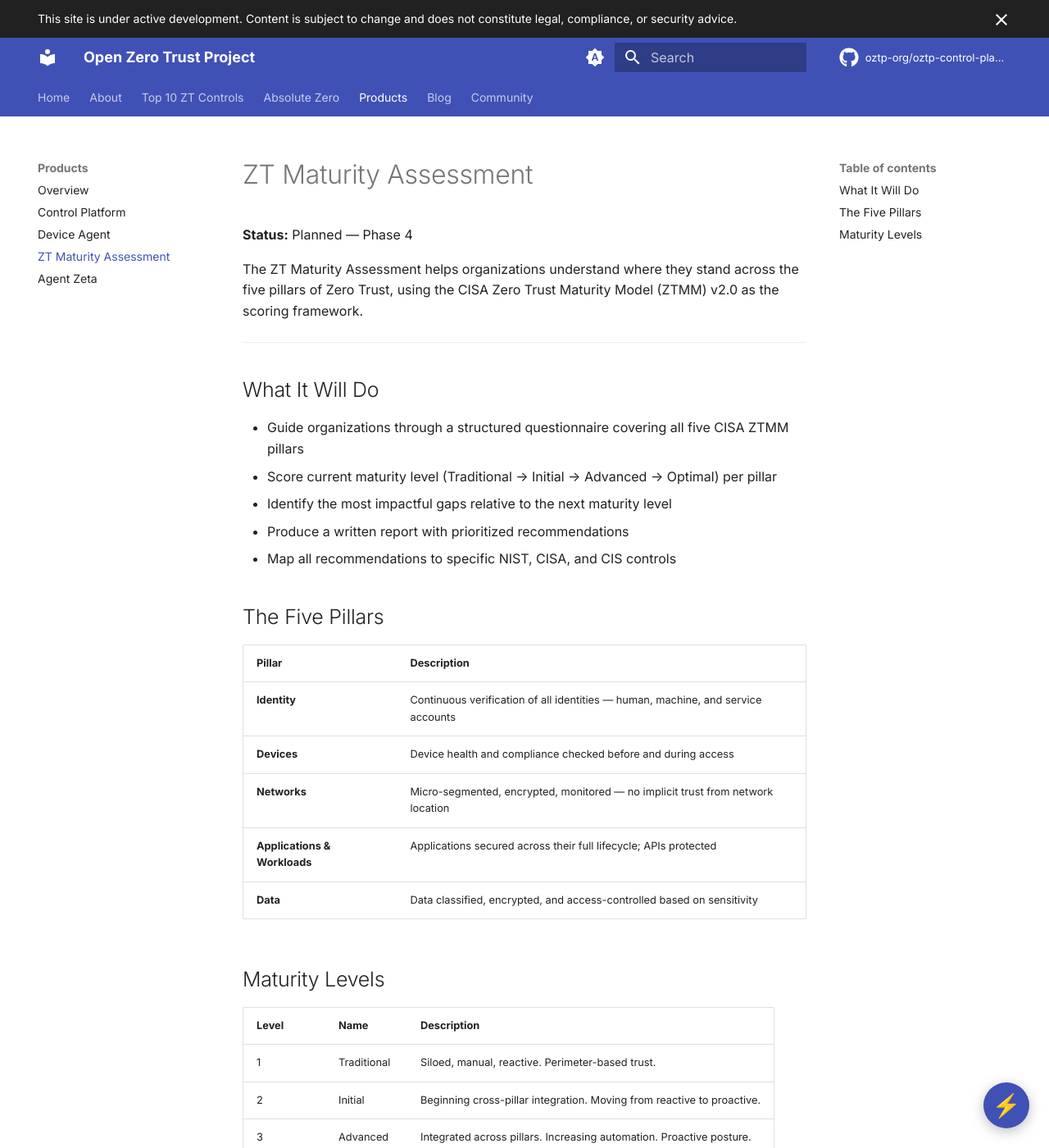
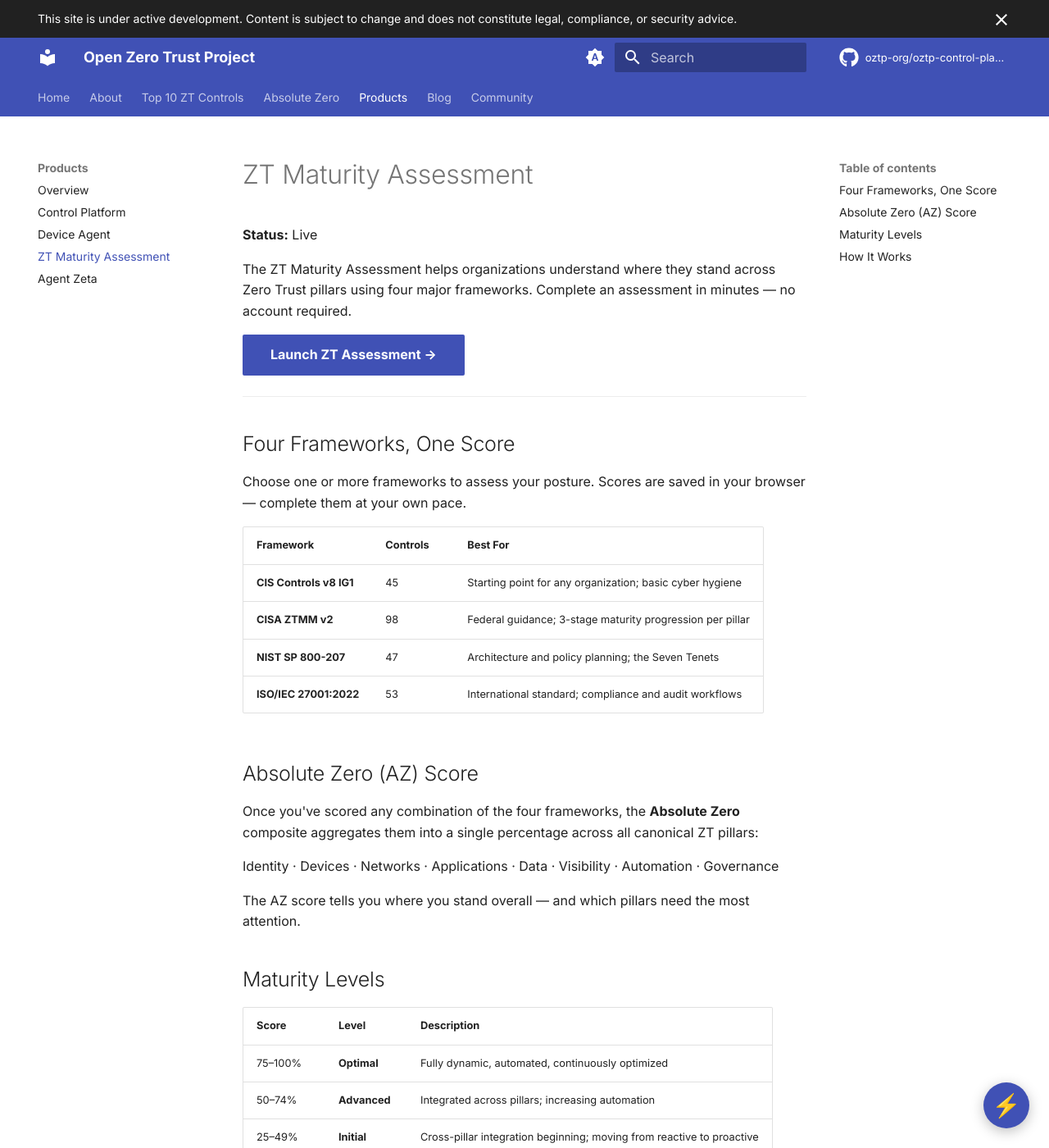
Before and after one commit to oztp-org/oztp-org.github.io, an MkDocs documentation site: the page built from docs/products/zt-assessment.md, in a window 1280 px wide and 1400 px high. Shown: the whole window at 82% size. Built offline with MkDocs 1.6.1 and Material for MkDocs 9.7.7, drawn with Linux system fonts in a browser that asks for light colours; comment, search, counter and statistics services are not loaded; some of the changed text lies outside the part shown.

Commit message:
Launch ZT Assessment: announce banner + updated product page
Adds a site-wide announcement banner on every page (MkDocs Material
announce block) linking to the live assessment tool.

Updates zt-assessment.md from "Planned — Phase 4" to live status:
  - Primary CTA button linking to /assessments
  - Framework table (CIS, ZTMM, NIST, ISO 27001) with control counts
  - Absolute Zero composite score description
  - Updated maturity table with score percentages
  - Step-by-step how it works

Co-Authored-By: Claude Sonnet 4.6 <noreply@anthropic.com>

```diff
--- a/docs/products/zt-assessment.md
+++ b/docs/products/zt-assessment.md
@@ -1,41 +1,50 @@
 # ZT Maturity Assessment
 
-**Status:** Planned — Phase 4
+**Status:** Live
 
-The ZT Maturity Assessment helps organizations understand where they stand across the five pillars of Zero Trust, using the CISA Zero Trust Maturity Model (ZTMM) v2.0 as the scoring framework.
+The ZT Maturity Assessment helps organizations understand where they stand across Zero Trust pillars using four major frameworks. Complete an assessment in minutes — no account required.
+
+[Launch ZT Assessment →](https://oztp-control-platform-651946913194.us-east1.run.app/assessments){ .md-button .md-button--primary target=_blank }
 
 ---
 
-## What It Will Do
+## Four Frameworks, One Score
 
-- Guide organizations through a structured questionnaire covering all five CISA ZTMM pillars
-- Score current maturity level (Traditional → Initial → Advanced → Optimal) per pillar
-- Identify the most impactful gaps relative to the next maturity level
-- Produce a written report with prioritized recommendations
-- Map all recommendations to specific NIST, CISA, and CIS controls
+Choose one or more frameworks to assess your posture. Scores are saved in your browser — complete them at your own pace.
 
-## The Five Pillars
+| Framework | Controls | Best For |
+|---|---|---|
+| **CIS Controls v8 IG1** | 45 | Starting point for any organization; basic cyber hygiene |
+| **CISA ZTMM v2** | 98 | Federal guidance; 3-stage maturity progression per pillar |
+| **NIST SP 800-207** | 47 | Architecture and policy planning; the Seven Tenets |
+| **ISO/IEC 27001:2022** | 53 | International standard; compliance and audit workflows |
 
-| Pillar | Description |
-|---|---|
-| **Identity** | Continuous verification of all identities — human, machine, and service accounts |
-| **Devices** | Device health and compliance checked before and during access |
-| **Networks** | Micro-segmented, encrypted, monitored — no implicit trust from network location |
-| **Applications & Workloads** | Applications secured across their full lifecycle; APIs protected |
-| **Data** | Data classified, encrypted, and access-controlled based on sensitivity |
+## Absolute Zero (AZ) Score
+
+Once you've scored any combination of the four frameworks, the **Absolute Zero** composite aggregates them into a single percentage across all canonical ZT pillars:
+
+Identity · Devices · Networks · Applications · Data · Visibility · Automation · Governance
+
+The AZ score tells you where you stand overall — and which pillars need the most attention.
 
 ## Maturity Levels
 
-| Level | Name | Description |
+| Score | Level | Description |
 |---|---|---|
-| 1 | Traditional | Siloed, manual, reactive. Perimeter-based trust. |
-| 2 | Initial | Beginning cross-pillar integration. Moving from reactive to proactive. |
-| 3 | Advanced | Integrated across pillars. Increasing automation. Proactive posture. |
-| 4 | Optimal | Fully dynamic, automated, continuously optimized. |
+| 75–100% | **Optimal** | Fully dynamic, automated, continuously optimized |
+| 50–74% | **Advanced** | Integrated across pillars; increasing automation |
+| 25–49% | **Initial** | Cross-pillar integration beginning; moving from reactive to proactive |
+| 0–24% | **Traditional** | Siloed, manual, perimeter-based |
 
----
+## How It Works
 
-!!! info "In Development"
-    The command-line version of the ZT Maturity Assessment is currently in development as part of **Agent Zeta**. A web-based version will follow.
+1. Select a framework
+2. Answer each control: **Yes / Partial / No / N/A**
+3. Add assessor notes and evidence references (optional)
+4. Click **Score** — results appear instantly
+5. Export the scored template or results JSON for your records
+6. Repeat for other frameworks, then compute your **AZ** composite
 
-[Learn about Agent Zeta →](agent-zeta.md){ .md-button }
+Progress auto-saves to your browser. You can close the tab and resume any time.
+
+[Start your assessment →](https://oztp-control-platform-651946913194.us-east1.run.app/assessments){ .md-button target=_blank }
```
Also changed, not shown: docs/overrides/main.html (added, +7 -0 lines).
